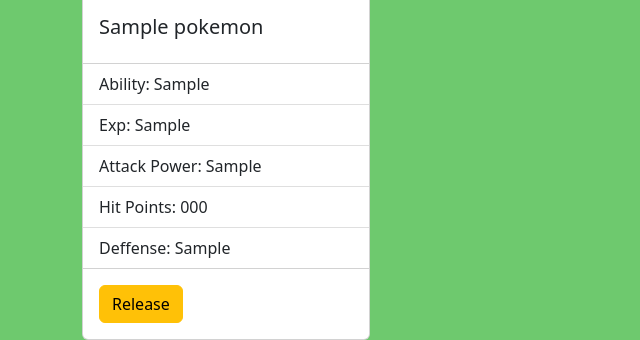
After one commit to dkatina/poke-app, a Flask app: page /my_team in a window 1280 px wide. The commit adds this page. Shown: the part 1121-1461 px from the top of the page, without its empty margins (0-640 px from the left). Run offline with Flask 2, Linux system fonts and the light colour scheme; a user stored in the database is signed in; tables that the repository leaves empty hold one stand-in row (values such as "Sample post").

Commit message:
added ability to catch/see/release team

```diff
--- a/app.py
+++ b/app.py
@@ -1 +1,3 @@
-from app import app
+from app import create_app
+
+app=create_app()
--- /dev/null
+++ b/app/blueprints/auth/__init__.py
@@ -0,0 +1,5 @@
+from flask import Blueprint
+
+bp = Blueprint('auth', __name__, url_prefix='/auth')
+
+from .import routes
--- /dev/null
+++ b/app/blueprints/pokemon/__init__.py
@@ -0,0 +1,5 @@
+from flask import Blueprint
+
+bp = Blueprint('pokemon', __name__, url_prefix='')
+
+from .import routes
--- /dev/null
+++ b/app/blueprints/pokemon/routes.py
@@ -0,0 +1,86 @@
+from multiprocessing.context import SpawnContext
+from flask import render_template, request, url_for, flash, redirect
+import requests
+from .forms import *
+from app.models import User, Pokemon
+from flask_login import login_user, login_required, logout_user, current_user
+from . import bp as pokemon
+
+@pokemon.route('/')
+def index():
+    return render_template('index.html.j2')
+
+@pokemon.route('/finder', methods=['GET', 'POST'])
+def finder():
+    form = PokeForm()
+    if request.method == 'POST':
+        poke_name = form.poke_name.data.lower()
+
+        url = f'https://pokeapi.co/api/v2/pokemon/{poke_name}'
+        response = requests.get(url)
+        if not response.ok:
+            error_string = 'An Error has Occured while trying to preform this search'
+            return render_template('finder.html.j2', error=error_string, form=form)
+
+        pokemon = response.json()
+        this_poke = {
+            "Name": poke_name.title(),
+            "Ability":pokemon["abilities"][0]['ability']['name'],
+            "BaseExp":pokemon["base_experience"],
+            "BaseAttk":pokemon["stats"][1]['base_stat'],
+            "BaseHP":pokemon["stats"][0]['base_stat'],
+            "BaseDef":pokemon["stats"][2]['base_stat'],
+            "Sprite":pokemon["sprites"]['other']['official-artwork']["front_default"],
+            "User_id": current_user.id
+        }
+
+        print(current_user.pokemon.all())
+        return render_template('finder.html.j2', poke=this_poke, name=poke_name.title(), space_in_team=len(current_user.pokemon.all()) < 6,form=form)
+
+    return render_template('finder.html.j2', form=form)
+
+@pokemon.route('/catch_pokemon/<poke_name>', methods=['GET', 'POST'])
+@login_required
+def catch_pokemon(poke_name):
+    url = f'https://pokeapi.co/api/v2/pokemon/{poke_name.lower()}'
+    response = requests.get(url)
+    pokemon = response.json()
+    poke_dict = {
+        "Name": poke_name.title(),
+        "Ability":pokemon["abilities"][0]['ability']['name'],
+        "BaseExp":pokemon["base_experience"],
+        "BaseAttk":pokemon["stats"][1]['base_stat'],
+        "BaseHP":pokemon["stats"][0]['base_stat'],
+        "BaseDef":pokemon["stats"][2]['base_stat'],
+        "Sprite":pokemon["sprites"]['other']['official-artwork']["front_default"],
+        "User_id": current_user.id
+    }
+    poke_in_team = (True if Pokemon.query.filter_by(user_id=current_user.id, name=poke_dict['Name']).first() else False)
+    if poke_in_team:
+        flash("You already have this Pokemon!", "warning")
+        return redirect(url_for('pokemon.finder'))
+    elif len(current_user.pokemon.all()) >= 6:
+        flash("You're team is already full!", "warning")
+        return redirect(url_for('pokemon.finder'))
+    else:
+        this_poke = Pokemon()
+        this_poke.from_dict(poke_dict)
+        this_poke.save()
+        flash("Pokemon Successfully caught!", "success")
+        return redirect(url_for('pokemon.finder'))
+
+@pokemon.route('/my_team')
+@login_required
+def my_team():
+    return render_template('my_team.html.j2', pokemon=current_user.pokemon.all())
+
+@pokemon.route('/release_pokemon/<int:id>')
+def release_pokemon(id):
+    poke = Pokemon.query.get(id)
+    if poke and poke.master.id != current_user.id:
+        flash("User hurt themselves in confusion, they probably shouldn't try that aggain", 'danger')
+        return redirect(url_for('pokemon.index'))
+    name = poke.name
+    poke.release()
+    flash(f"You have returned {name} to the wild!", "success")
+    return redirect(url_for('pokemon.my_team'))
--- /dev/null
+++ b/app/static/css/pokemon.css
@@ -0,0 +1,4 @@
+.cards{
+    display: flex;
+    margin-top: 1%;
+}
--- /dev/null
+++ b/app/templates/includes/_pokemon.html.j2
@@ -0,0 +1,19 @@
+<div class="card" style="width: 18rem;">
+  <img src="{{poke.sprite}}" class="card-img-top" alt="pokemon_image">
+  <div class="card-body">
+    <h5 class="card-title">{{poke.name}}</h5>
+  </div>
+  <ul class="list-group list-group-flush">
+    <li class="list-group-item">Ability: {{poke.ability}}</li>
+    <li class="list-group-item">Exp: {{poke.exp}}</li>
+    <li class="list-group-item">Attack Power: {{poke.attk}}</li>
+    <li class="list-group-item">Hit Points: {{poke.hp}}</li>
+    <li class="list-group-item">Deffense: {{poke.defense}}</li>
+  </ul>
+  <div class="card-body">
+    {% if poke.user_id == current_user.id %}
+    <a href="{{url_for('pokemon.release_pokemon', id=poke.id)}}" class="btn btn-warning">Release</a>
+    {# <a href="{{url_for('pokemon.release_pokemon', id=poke.id)}}" class="btn btn-warning">Rename</a> #}
+    {% endif %}
+  </div>
+</div>
--- a/app/templates/includes/nav.html.j2
+++ b/app/templates/includes/nav.html.j2
@@ -1,22 +1,23 @@
 <div class="container">
     <nav class="navbar navbar-expand-lg bg-light">
     <div class="container-fluid">
-        <a class="navbar-brand" href="{{url_for('index')}}">PokeDex</a>
+        <a class="navbar-brand" href="{{url_for('pokemon.index')}}">PokeDex</a>
         <button class="navbar-toggler" type="button" data-bs-toggle="collapse" data-bs-target="#navbarNavAltMarkup" aria-controls="navbarNavAltMarkup" aria-expanded="false" aria-label="Toggle navigation">
         <span class="navbar-toggler-icon"></span>
         </button>
         <div class="collapse navbar-collapse" id="navbarNavAltMarkup">
         <div class="navbar-nav">
-            <a class="nav-link" href="{{url_for('index')}}">Home</a>
-            <a class="nav-link" href="{{url_for('finder')}}">Poke Finder</a>
+            <a class="nav-link" href="{{url_for('pokemon.index')}}">Home</a>
+            <a class="nav-link" href="{{url_for('pokemon.finder')}}">Poke Finder</a>
             {% if current_user.is_anonymous %}
-            <a class="nav-link" href="{{url_for('login')}}">Login</a>
-            <a class="nav-link" href="{{url_for('register')}}">Register</a>
+            <a class="nav-link" href="{{url_for('auth.login')}}">Login</a>
+            <a class="nav-link" href="{{url_for('auth.register')}}">Register</a>
             {% endif%}
 
             {%if current_user.is_authenticated%}
-            <a class="nav-link" href="{{url_for('edit_user')}}">Edit User</a>
-            <a class="nav-link" href="{{url_for('logout')}}">Logout</a>
+            <a class="nav-link" href="{{url_for('pokemon.my_team')}}">My Team</a>
+            <a class="nav-link" href="{{url_for('auth.edit_user')}}">Edit User</a>
+            <a class="nav-link" href="{{url_for('auth.logout')}}">Logout</a>
             {% endif%}
 
         </div>
--- a/app/templates/login.html.j2
+++ b/app/templates/login.html.j2
@@ -11,7 +11,7 @@
 
 {%block content%}
     <h1>Login</h1>
-    <form action="{{url_for('login')}}" method="POST">
+    <form action="{{url_for('auth.login')}}" method="POST">
         {{form.hidden_tag()}}
         <div class="form">
             {{form.email.label(class="form-label")}}
--- /dev/null
+++ b/app/templates/my_team.html.j2
@@ -0,0 +1,17 @@
+{% extends 'base.html.j2'%}
+
+{% block css%}
+<link rel="stylesheet" href="{{url_for('static', filename='css/pokemon.css')}}">
+{%endblock%}
+
+{%block title%}
+    My Team
+{%endblock%}
+
+{%block content%}
+    <div class="cards">
+        {%for poke in pokemon%}
+        {% include './includes/_pokemon.html.j2'%}
+        {%endfor%}
+    <div>
+{%endblock%}
--- a/app/templates/register.html.j2
+++ b/app/templates/register.html.j2
@@ -22,7 +22,7 @@
         {%endif%}
     </h1>
 
-    <form action="{{ url_for('edit_user') if current_user.is_authenticated else url_for('register')}}" method="POST">
+    <form action="{{ url_for('auth.edit_user') if current_user.is_authenticated else url_for('auth.register')}}" method="POST">
         {{form.hidden_tag()}}
         <div class="form">
             {{form.icon.label(class="form-label")}}
--- a/test.py
+++ b/test.py
@@ -17,7 +17,7 @@
 }
 print(this_poke)
 
-{# <form action="{{url_for('finder')" method="POST">
+{# <form action="{{url_for('pokemon.finder')" method="POST">
     {{form.hidden_tag}}
     <div class="mb-3">
         {{form.poke_name.label(class="form-label")}}
```
Also changed, not shown: app/__init__.py (+30 -14 lines), app/blueprints/auth/forms.py (renamed from app/forms.py, +1 -10 lines), app/blueprints/auth/routes.py (renamed from app/routes.py, +11 -42 lines), app/blueprints/pokemon/forms.py (added, +11 -0 lines), app/models.py (+36 -0 lines), app/templates/finder.html.j2 (+9 -2 lines), migrations/versions/14543e346e36_.py (added, +41 -0 lines).
